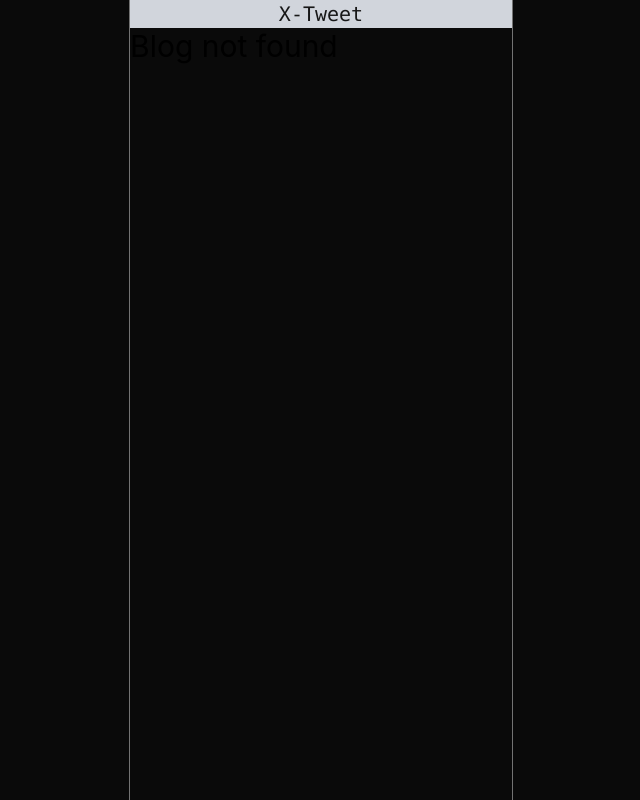
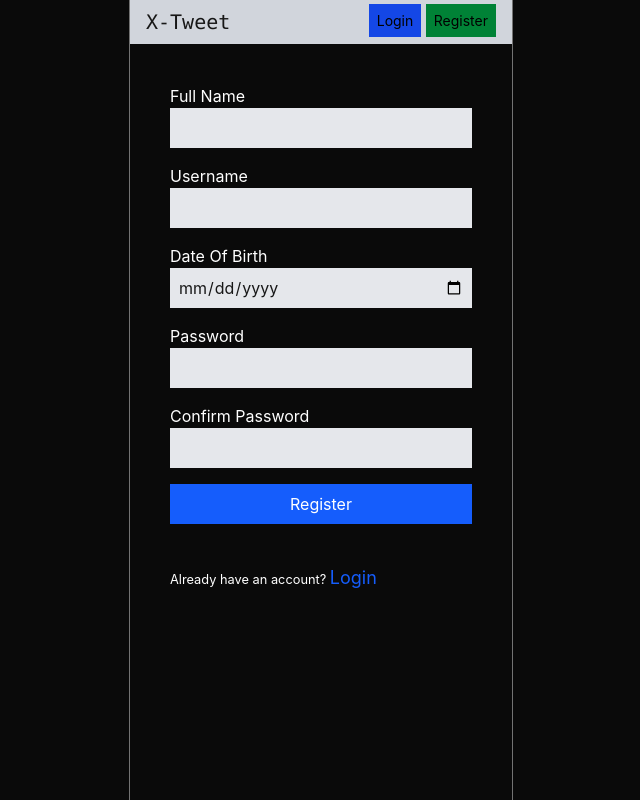
Before and after one commit to JSaretin/web3class, a SvelteKit app: page /register in a window 1280 px wide. Before the commit this address had no page. Shown: the whole page, without its empty margins (319-959 px from the left). Built offline with nearby package versions, Linux system fonts and the light colour scheme.

Commit message:
added auth

```diff
--- a/src/lib/types.ts
+++ b/src/lib/types.ts
@@ -9,6 +9,9 @@ export interface User {
 
 export interface Author {
     name: string;
+    username: string;
+    dateOfBirth: string;
+    password: string;
 }
 
 export interface Comment {
--- a/src/routes/+layout.svelte
+++ b/src/routes/+layout.svelte
@@ -3,23 +3,35 @@
 	import favicon from "#lib/assets/favicon.svg";
 	import type { LayoutProps } from "./$types";
 	import { setContext } from "svelte";
-	import type { Blog, User } from "#lib/types.ts";
+	import type { Author, Blog, User } from "#lib/types.ts";
 	import { goto } from "$app/navigation";
 
 	let { children }: LayoutProps = $props();
 
+	// let loggedInUser: Author | undefined = $state(undefined);
+
+	let registeredUsers: Author[] = $state([]);
+
+	function registerUser(newUser: Author) {
+		for (const registerUser of registeredUsers) {
+			if (registerUser.username == newUser.username) {
+				throw "Username already taken";
+			}
+		}
+
+		registeredUsers.push(newUser);
+	}
+
+	setContext("registerUser", registerUser);
+
+
+	interface User {
+		age: number;
+		name: string;
+	}
+
 	function getBLogsFromDatabase(): Blog[] {
-		return [
-			{
-				description: "This is the blog body",
-				author: {
-					name: "John Osaretin",
-				},
-				id: 1,
-				likes: 0,
-				comments: [],
-			},
-		];
+		return [];
 	}
 
 	let blogs: Blog[] = $state(getBLogsFromDatabase());
@@ -68,12 +80,18 @@
 	<link rel="icon" href={favicon} />
 </svelte:head>
 
-<div class="w-full h-screen bg-neutral-950">
+<div class="w-full h-screen bg-neutral-950 overflow-y-scroll">
 	<div class="max-w-sm border-neutral-500 mx-auto min-h-screen border-x">
-		<div class="w-full flex justify-center bg-gray-300">
+		<div class="w-full px-4 py-2 flex justify-between bg-gray-300">
 			<a href="/"
 				><h1 class="text-xl font-mono text-neutral-900">X-Tweet</h1></a
 			>
+
+			<div class=" ">
+				<a href="/login" class="p-2 text-sm bg-blue-700">Login</a>
+				<a href="/register" class="p-2 text-sm bg-green-700">Register</a
+				>
+			</div>
 		</div>
 		{@render children()}
 	</div>
--- /dev/null
+++ b/src/routes/login/+page.svelte
@@ -0,0 +1,70 @@
+<script lang="ts">
+    import type { Author } from "#lib/types.ts";
+    import { goto } from "$app/navigation";
+    import { getContext } from "svelte";
+
+    let typedName: string = $state("");
+    let typedUsername: string = $state("");
+    let typedDateOfBirth: string = $state("");
+    let typedPassword: string = $state("");
+    let typedConfirmPassword: string = $state("");
+
+    const registerUser: (user: Author) => void = getContext("registerUser");
+
+    function registerNewUser() {
+        if (typedPassword != typedConfirmPassword) {
+            alert("Password doesn't match");
+            return;
+        }
+
+        try {
+            registerUser({
+                name: typedName,
+                username: typedUsername,
+                dateOfBirth: typedDateOfBirth,
+                password: typedPassword,
+            });
+
+            typedName = "";
+            typedUsername = "";
+            typedDateOfBirth = "";
+            typedPassword = "";
+            typedConfirmPassword = "";
+            goto("/login");
+        } catch (e) {
+            alert;
+        }
+    }
+</script>
+
+<div class=" p-6">
+    <div class=" rounded-md text-white p-4 flex flex-col gap-4">
+        <div class="flex flex-col">
+            Username
+            <input
+                bind:value={typedUsername}
+                class="text-neutral-900 bg-gray-200 p-2"
+                type="text"
+            />
+        </div>
+
+        <div class="flex flex-col">
+            Password
+            <input
+                bind:value={typedPassword}
+                class="text-neutral-900 bg-gray-200 p-2"
+                type="password"
+            />
+        </div>
+
+        <button class="w-full bg-green-600 text-white p-2">Login</button>
+
+        <div class="mt-6">
+            <small
+                >Do not have an account yet? <a href="/register"
+                    ><span class="text-blue-600 text-lg">Register</span></a
+                ></small
+            >
+        </div>
+    </div>
+</div>
--- /dev/null
+++ b/src/routes/register/+page.svelte
@@ -0,0 +1,96 @@
+<script lang="ts">
+    import type { Author } from "#lib/types.ts";
+    import { goto } from "$app/navigation";
+    import { getContext } from "svelte";
+
+    let typedName: string = $state("");
+    let typedUsername: string = $state("");
+    let typedDateOfBirth: string = $state("");
+    let typedPassword: string = $state("");
+    let typedConfirmPassword: string = $state("");
+
+    const registerUser: (user: Author) => void = getContext("registerUser");
+
+    function registerNewUser() {
+        if (typedPassword != typedConfirmPassword) {
+            alert("Password doesn't match");
+            return;
+        }
+
+        try {
+            registerUser({
+                name: typedName,
+                username: typedUsername,
+                dateOfBirth: typedDateOfBirth,
+                password: typedPassword,
+            });
+
+            typedName = "";
+            typedUsername = "";
+            typedDateOfBirth = "";
+            typedPassword = "";
+            typedConfirmPassword = "";
+            goto("/login");
+        } catch (e) {
+            alert;
+        }
+    }
+</script>
+
+<div class=" p-6">
+    <div class=" rounded-md text-white p-4 flex flex-col gap-4">
+        <div class="flex flex-col">
+            Full Name
+            <input
+                bind:value={typedName}
+                class="text-neutral-900 bg-gray-200 p-2"
+                type="text"
+            />
+        </div>
+        <div class="flex flex-col">
+            Username
+            <input
+                bind:value={typedUsername}
+                class="text-neutral-900 bg-gray-200 p-2"
+                type="text"
+            />
+        </div>
+        <div class="flex flex-col">
+            Date Of Birth
+            <input
+                bind:value={typedDateOfBirth}
+                class="text-neutral-900 bg-gray-200 p-2"
+                type="date"
+            />
+        </div>
+        <div class="flex flex-col">
+            Password
+            <input
+                bind:value={typedPassword}
+                class="text-neutral-900 bg-gray-200 p-2"
+                type="password"
+            />
+        </div>
+        <div class="flex flex-col">
+            Confirm Password
+            <input
+                bind:value={typedConfirmPassword}
+                class="text-neutral-900 bg-gray-200 p-2"
+                type="password"
+            />
+        </div>
+
+        <button
+            onclick={registerNewUser}
+            class="w-full bg-blue-600 text-white p-2">Register</button
+        >
+
+        <div class="mt-6">
+            <small
+                >Already have an account? <a href="/login"
+                    ><span class="text-blue-600 text-lg">Login</span></a
+                ></small
+            >
+        </div>
+    </div>
+</div>
```
